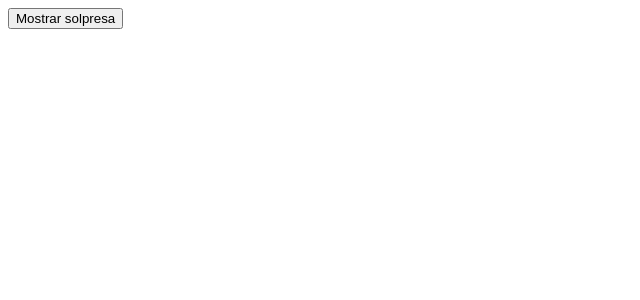
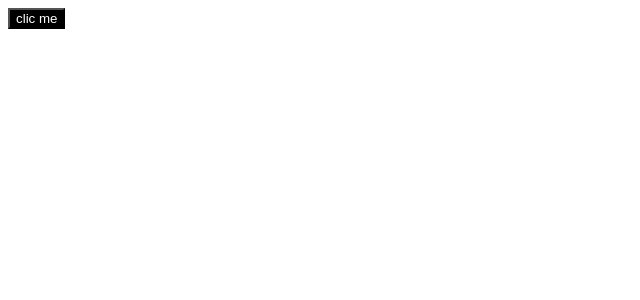
Before and after one commit to daferarte/Taller-React, a React (Create React App) app: page / in a window 1280 px wide. Shown: the top 300 px of the page, without its empty margins (0-640 px from the left). Built offline with nearby package versions, Linux system fonts and the light colour scheme.

Commit message:
React context en boton

```diff
--- a/src/App.js
+++ b/src/App.js
@@ -1,31 +1,32 @@
-import React, {Suspense, useEffect, useRef, useState} from 'react';
+import React from 'react';
 import './style.css';
-// import Surprise from './Surprise'; //cargue nativo de los import
+import Button from './Button';
 
-//React lazy y suspense
+// react context
+//Prop-drilling
 
-// para utilizar el lazy se realiza lo siguiente
-
-const Surprise = React.lazy(()=>import('./Surprise')); //carga el componente ondemand
+const themes ={
+  'dark':{
+    backgroundColor: 'black',
+    color: 'white'
+  },
+  'light':{
+    backgroundColor: 'white',
+    color: 'black'
+  }
+}
+export const ThemeContext = React.createContext();
 
 
 export default function App() {
-  const [showSurprise, setShowSurprise] = useState(false);
-
 
   return (
     <div>
-      <Suspense fallback={<p>Cargando ...</p>}>
-      <button onClick={ (evt) => setShowSurprise(true)}>Mostrar solpresa</button>
-      {
-        // Suspense // es un componente que permite esperar la carga de un componente
-        // todos los componentes en lazy se deben agregar en un suspense y el fallback sirve para
-        // mostrar mensaje de cargando
-        // showSurprise && <Suspense fallback={<p>Cargando ...</p>}> <Surprise/></Suspense>
-        //tambien el suspense se puede agregar en todo el metodo
-        showSurprise && <Surprise/>
-      }
-      </Suspense>
+      {/* con el provider se pasa el contexto que se requiere */}
+      <ThemeContext.Provider value={themes.dark}>
+        <Button/>
+      </ThemeContext.Provider>
+
     </div>
   );
 }
--- /dev/null
+++ b/src/Button.jsx
@@ -0,0 +1,17 @@
+import React, { useContext } from "react";
+import { ThemeContext } from "./App"; //importar el contexto
+
+export default (props) => {
+    const context = useContext(ThemeContext); //contexto de temas
+    console.log(context);
+    return(
+        <button
+            style={{
+                backgroundColor: context.backgroundColor,
+                color: context.color
+            }}
+        >
+            clic me
+        </button>
+    )
+}
--- a/src/Surprise.js
+++ /dev/null
@@ -1,12 +0,0 @@
-import React, { useEffect } from "react";
-
-export default (props) => {
-    useEffect(()=>{
-        import("./hello").then(mod => mod.default()); //promesa que retorna la funcion //revisar chunk
-      },[]);
-    return(
-        <div>
-            <p>Sorpresa</p>
-        </div>
-    )
-}
--- a/src/hello.js
+++ /dev/null
@@ -1,3 +0,0 @@
-export default function hello(){
-    console.log("Hola mundo");
-}
```
